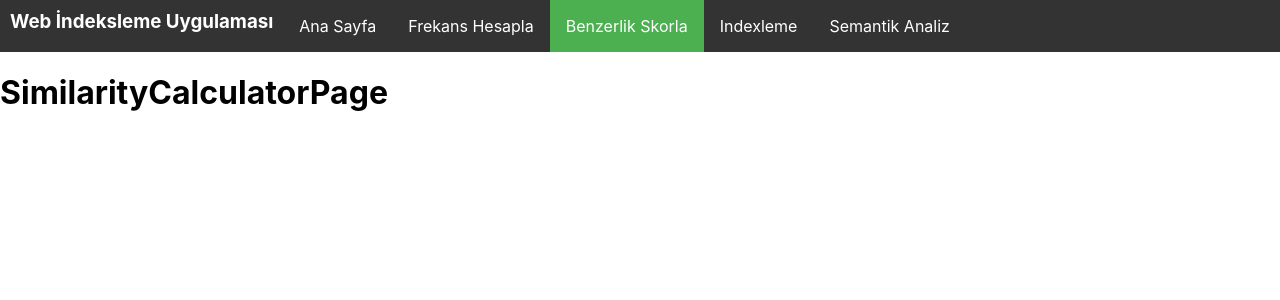
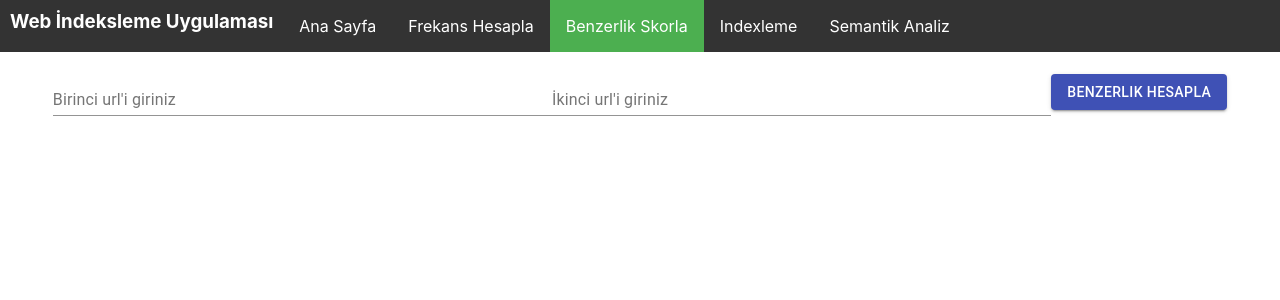
Before and after one commit to berkayefeozcan/Web-Indexing-Application, a React (Create React App) app in the folder web/: page /SimilarityCalculatorPage in a window 1280 px wide. Shown: the top 300 px of the page. Built offline with nearby package versions, Linux system fonts and the light colour scheme.

Commit message:
ister 3 taslak olusturuldu, hata aliniyor.

```diff
--- a/web/src/functions/api.js
+++ b/web/src/functions/api.js
@@ -12,4 +12,20 @@ export default {
 
         }
     },
+
+    async calculateSimilarity(givenUrl1, givenUrl2)
+    {
+        try
+        {
+            const fetchResult = fetch(`${metrics.URL}/calculateSimilarity?givenUrl1=${givenUrl1}&givenUrl2=${givenUrl2}`, {
+                method: 'GET'
+            })
+            const response = await fetchResult;
+            return response.json();
+        }
+        catch (error)
+        {
+            console.warn(error);
+        }
+    }
 }
--- a/web/src/screens/FreaquencyCalculatorPage.js
+++ b/web/src/screens/FreaquencyCalculatorPage.js
@@ -4,36 +4,52 @@ import {
   Button,
   List,
   ListItem,
-  Table, TableBody, TableCell, TableContainer, TableHead, TableRow,
-  Paper
+  Table,
+  TableBody,
+  TableCell,
+  TableContainer,
+  TableHead,
+  TableRow,
+  Paper,
 } from '@material-ui/core';
 import styles from '../styles';
 import api from '../functions/api';
-const FreaquencyCalculatorPage = props => {
+
+const FreaquencyCalculatorPage = (props) => {
   const [url, setUrl] = useState('');
   const [rows, setRows] = useState([]);
+
   const handleUrlChange = (event) => {
     setUrl(event.target.value);
-  }
+  };
 
   const handleCalculateFrequency = () => {
-    api.calculateFrequeny(url).then(data => {
+    api.calculateFrequeny(url).then((data) => {
       console.log(data);
-    })
-  }
+    });
+  };
 
   return (
     <>
-      <List >
-
+      <List>
         <ListItem style={styles.wrapper}>
-          <TextField style={{ width: '50%' }} id="standard-name" label="Bir url giriniz" value={url} onChange={handleUrlChange} />
-          <Button variant="contained" onClick={handleCalculateFrequency} color="primary">
+          <TextField
+            style={{ width: '50%' }}
+            id="standard-name"
+            label="Bir url giriniz"
+            value={url}
+            onChange={handleUrlChange}
+          />
+          <Button
+            variant="contained"
+            onClick={handleCalculateFrequency}
+            color="primary"
+          >
             Frekans Hesapla
           </Button>
         </ListItem>
         <ListItem>
-          <TableContainer component={Paper} style={styles.wrapper}>
+          <TableContainer TableContainercomponent={Paper} style={styles.wrapper}>
             <Table aria-label="simple table">
               <TableHead>
                 <TableRow>
@@ -53,11 +69,10 @@ const FreaquencyCalculatorPage = props => {
               </TableBody>
             </Table>
           </TableContainer>
-
         </ListItem>
       </List>
     </>
   );
-}
+};
 
 export default FreaquencyCalculatorPage;
--- a/web/src/screens/SimilarityCalculatorPage.js
+++ b/web/src/screens/SimilarityCalculatorPage.js
@@ -1,10 +1,66 @@
-import React from 'react';
+import React, { useState } from 'react';
+import {
+  TextField,
+  Button,
+  List,
+  ListItem,
+  Table,
+  TableBody,
+  TableCell,
+  TableContainer,
+  TableHead,
+  TableRow,
+  Paper,
+} from '@material-ui/core';
+import styles from '../styles';
+import api from '../functions/api';
 
-const SimilarityCalculatorPage= props=>{
-    return(
-        <div>
-            <h1>SimilarityCalculatorPage</h1>
-        </div>
-    );
-}
+const SimilarityCalculatorPage = (props) => {
+  const [url1, setUrl1] = useState('');
+  const [url2, setUrl2] = useState('');
+  const [rows, setRows] = useState([]);
+
+  const handleUrl1Change = (event) => {
+    setUrl1(event.target.value);
+  };
+  const handleUrl2Change = (event) => {
+    setUrl2(event.target.value);
+  };
+
+  const handleCalculateSimilarity = () => {
+    api.calculateSimilarity(url1, url2).then((data) => {
+     console.log(data);
+    });
+  };
+
+  return (
+    <List>
+      <ListItem style={styles.wrapper}>
+        <TextField
+          style={{ width: '40%' }}
+          id="standard-name"
+          label="Birinci url'i giriniz"
+          value={url1}
+          onChange={handleUrl1Change}
+        />
+
+        <TextField
+          style={{ width: '40%' }}
+          id="standard-name"
+          label="İkinci url'i giriniz"
+          value={url2}
+          onChange={handleUrl2Change}
+        />
+        <Button
+          variant="contained"
+          onClick={handleCalculateSimilarity}
+          color="primary"
+        >
+          Benzerlik Hesapla
+        </Button>
+      </ListItem>
+
+    </List>
+  );
+};
 export default SimilarityCalculatorPage;
```
Also changed, not shown: 2 other files (tests, documents, lock files or other folders).
